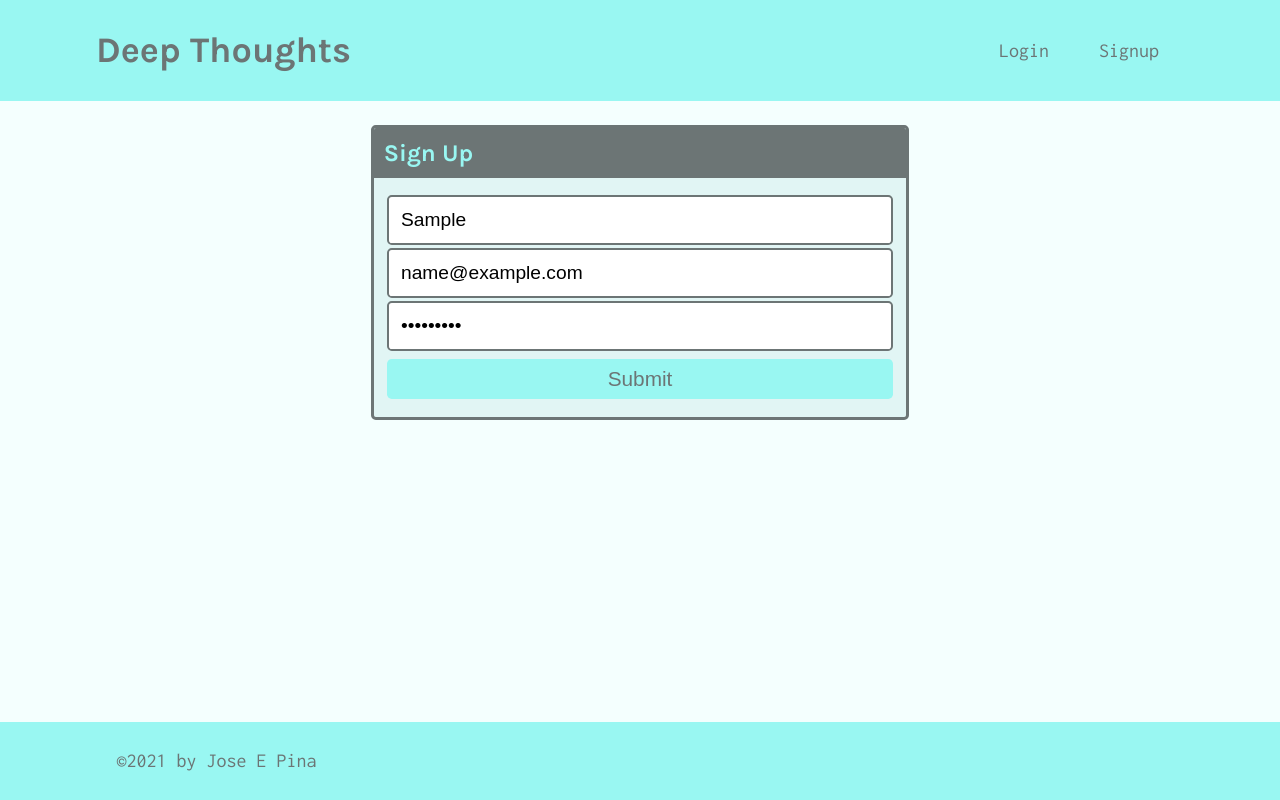
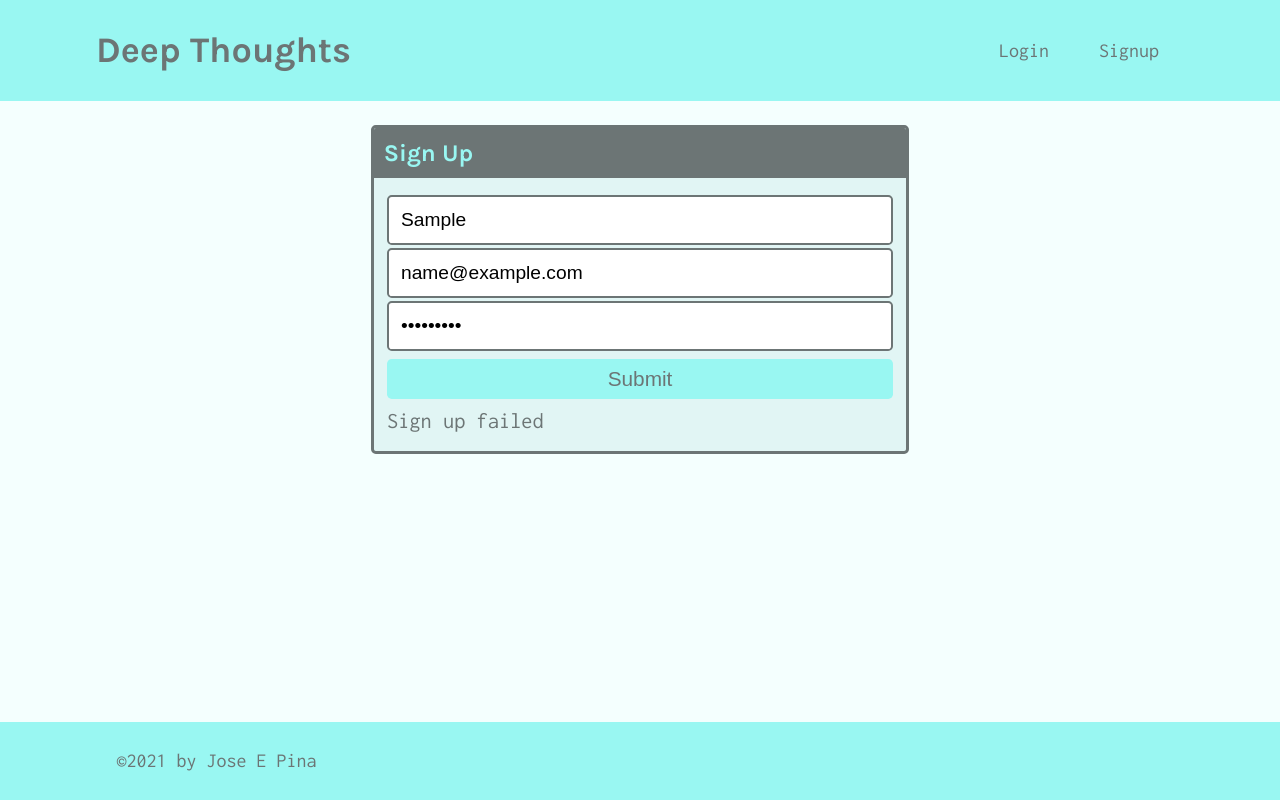
Before and after one commit to JoseEPina/deep-thoughts, a React (Create React App) app in the folder client/: page /signup in a window 1280 px wide. Both pictures are taken after typing "Sample", "name@example.com", "Sample123" into the empty fields and a click on the button "Submit". Built offline with nearby package versions, Linux system fonts and the light colour scheme; no server answers.

Commit message:
Added Sign Up and Log In componets for the website.

```diff
--- a/client/src/pages/Signup.js
+++ b/client/src/pages/Signup.js
@@ -1,7 +1,11 @@
 import React, { useState } from 'react';
+import { useMutation } from '@apollo/client';
+import { ADD_USER } from '../utils/mutations';
 
 const Signup = () => {
    const [formState, setFormState] = useState({ username: '', email: '', password: '' });
+
+   const [addUser, { error }] = useMutation(ADD_USER);
 
    // update state based on form input changes
    const handleChange = (event) => {
@@ -16,6 +20,17 @@
    // submit form
    const handleFormSubmit = async (event) => {
       event.preventDefault();
+
+      //use try/catch instead of promises to handle errors
+      try {
+         // execute addUser mutation and pass in variable data from form
+         const { data } = await addUser({
+            variables: { ...formState },
+         });
+         console.log(data);
+      } catch (e) {
+         console.error(e);
+      }
    };
 
    return (
@@ -56,6 +71,7 @@
                         Submit
                      </button>
                   </form>
+                  {error && <div>Sign up failed</div>}
                </div>
             </div>
          </div>
--- /dev/null
+++ b/client/src/utils/mutations.js
@@ -0,0 +1,25 @@
+import { gql } from '@apollo/client';
+
+export const LOGIN_USER = gql`
+   mutation login($email: String!, $password: String!) {
+      login(email: $email, password: $password) {
+         token
+         user {
+            _id
+            username
+         }
+      }
+   }
+`;
+
+export const ADD_USER = gql`
+   mutation addUser($username: String!, $email: String!, $password: String!) {
+      addUser(username: $username, email: $email, password: $password) {
+         token
+         user {
+            _id
+            username
+         }
+      }
+   }
+`;
```
Lines whose indentation alone changed are shown as unchanged.
